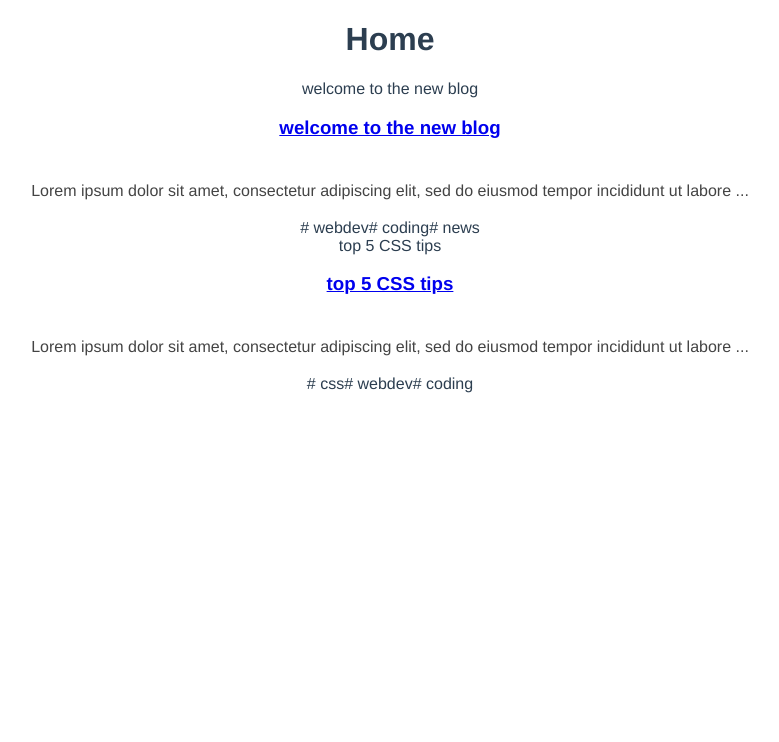
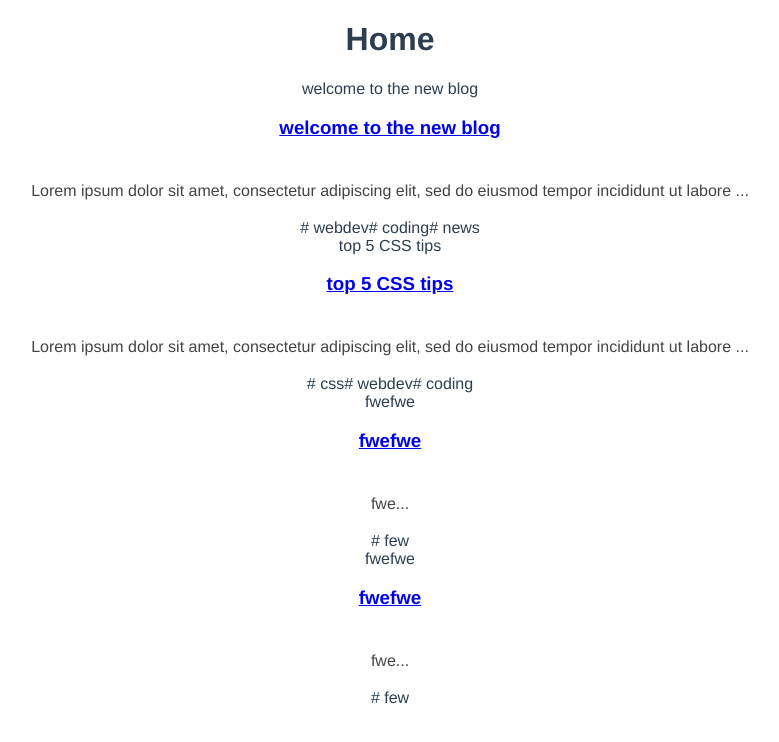
Before and after one commit to FlorianAutricque/vuejs_learning, a Vue app in the folder 7_composition_api/: page / in a window 1280 px wide. Shown: the top 742 px of the page, without its empty margins (250-1029 px from the left). Built offline with nearby package versions, Linux system fonts and the light colour scheme; data requests are answered from the project's data file.

Commit message:
add post

```diff
--- a/7_composition_api/data/db.json
+++ b/7_composition_api/data/db.json
@@ -1,16 +1,40 @@
 {
   "posts": [
     {
-      "id": 1,
+      "id": "1",
       "title": "welcome to the new blog",
       "body": "Lorem ipsum dolor sit amet, consectetur adipiscing elit, sed do eiusmod tempor incididunt ut labore et dolore magna aliqua.",
-      "tags": ["webdev", "coding", "news"]
+      "tags": [
+        "webdev",
+        "coding",
+        "news"
+      ]
     },
     {
-      "id": 2,
+      "id": "2",
       "title": "top 5 CSS tips",
       "body": "Lorem ipsum dolor sit amet, consectetur adipiscing elit, sed do eiusmod tempor incididunt ut labore et dolore magna aliqua.",
-      "tags": ["css", "webdev", "coding"]
+      "tags": [
+        "css",
+        "webdev",
+        "coding"
+      ]
+    },
+    {
+      "id": "05ad",
+      "title": "fwefwe",
+      "body": "fwe",
+      "tags": [
+        "few"
+      ]
+    },
+    {
+      "id": "72dd",
+      "title": "fwefwe",
+      "body": "fwe",
+      "tags": [
+        "few"
+      ]
     }
   ]
 }
--- a/7_composition_api/src/views/Create.vue
+++ b/7_composition_api/src/views/Create.vue
@@ -1,6 +1,6 @@
 <template>
   <div class="create">
-    <form>
+    <form @submit.prevent="handleSubmit">
       <label>Title: </label>
       <input v-model="title" type="text" required />
 
@@ -35,7 +35,21 @@
       tag.value = "";
     };
 
-    return { title, body, tag, handleKeydown, tags };
+    const handleSubmit = async () => {
+      const post = {
+        title: title.value,
+        body: body.value,
+        tags: tags.value,
+      };
+
+      await fetch("http://localhost:3000/posts/", {
+        method: "POST",
+        headers: { "Content-Type": "application/json" },
+        body: JSON.stringify(post),
+      });
+    };
+
+    return { title, body, tag, handleKeydown, tags, handleSubmit };
   },
 };
 </script>
```
